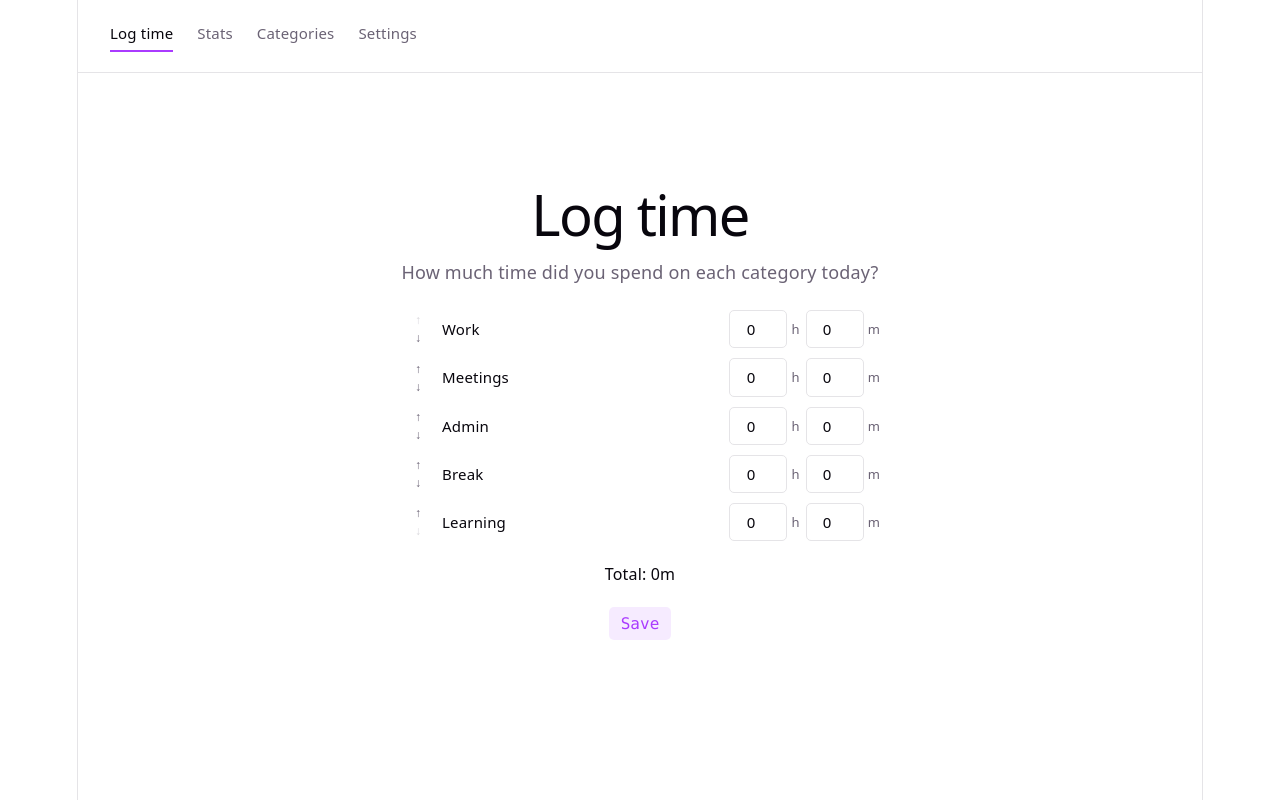
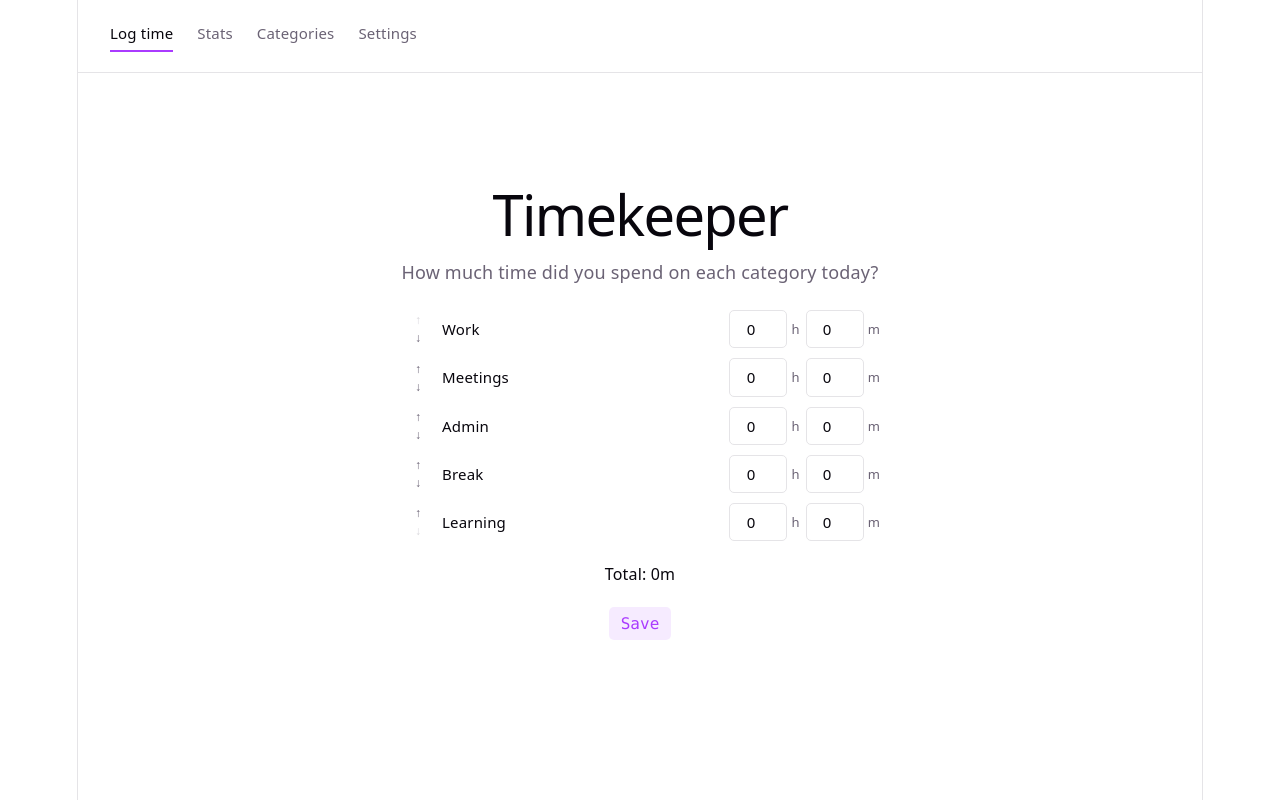
Before and after one commit to Satero/timekeeper, a website built with Vite: page index.html in a window 1280 px wide. Built offline with nearby package versions, Linux system fonts and the light colour scheme.

Commit message:
Rename Log time page heading to Timekeeper
Update the H1 and browser tab title on the main page to "Timekeeper".

Co-Authored-By: Claude Sonnet 5 <noreply@anthropic.com>

```diff
--- a/index.html
+++ b/index.html
@@ -4,7 +4,7 @@
     <meta charset="UTF-8" />
     <link rel="icon" type="image/svg+xml" href="/favicon.svg" />
     <meta name="viewport" content="width=device-width, initial-scale=1.0" />
-    <title>timekeeper</title>
+    <title>Timekeeper</title>
   </head>
   <body>
     <div id="app"></div>
--- a/src/main.ts
+++ b/src/main.ts
@@ -29,7 +29,7 @@ function render(preservedValues?: FormValues) {
     ${renderNav('log')}
     <section id="center">
       <div>
-        <h1>Log time</h1>
+        <h1>Timekeeper</h1>
         <p>How much time did you spend on each category today?</p>
       </div>
       <form id="log-form" class="log-form">
```
